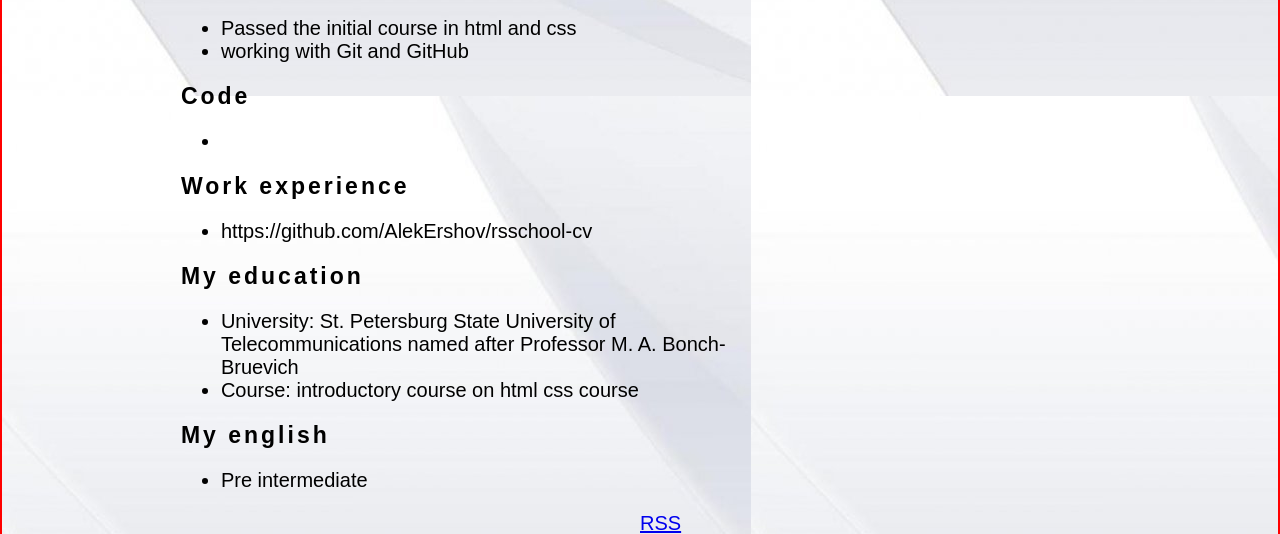
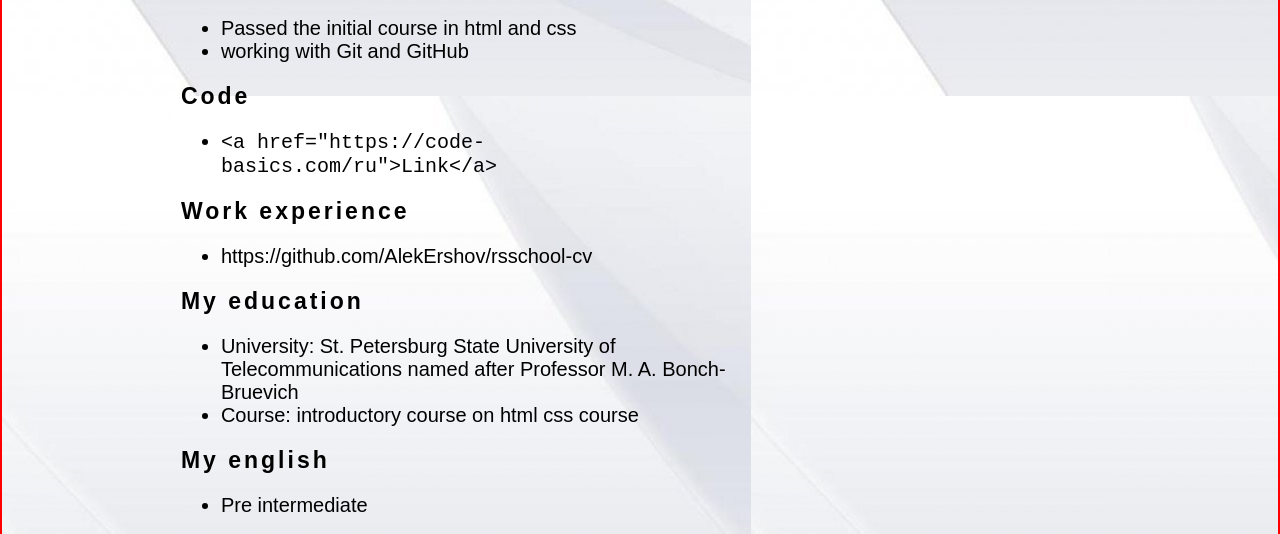
Before and after one commit to AlekErshov/rsschool-cv, a plain HTML site: page index.html in a window 1280 px wide. Shown: the part 1239-1773 px from the top of the page. Drawn offline with Linux system fonts and the light colour scheme.

Commit message:
fix: CV Coplit with code

```diff
--- a/index.html
+++ b/index.html
@@ -177,7 +177,9 @@
                     <h2 class="section-title">Code</h2>
                     <ul class="list">
                         <li>
-
+                            <code>
+                                &lt;<span>a href="https://code-basics.com/ru"</span>&gt;Link&lt;<span>/a</span>&gt;
+                            </code>
                         </li>
                     </ul>
                 </section>
```
